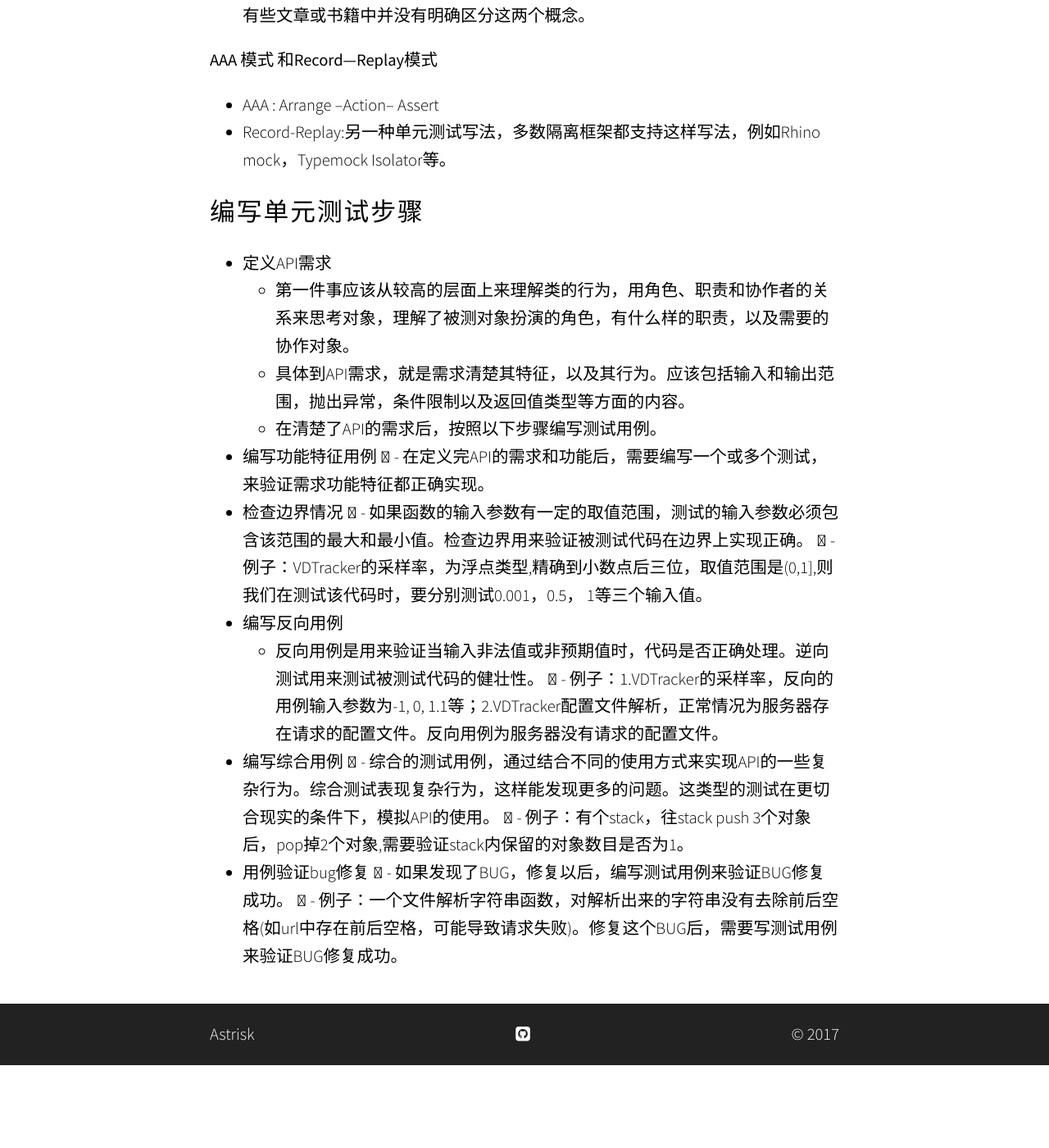
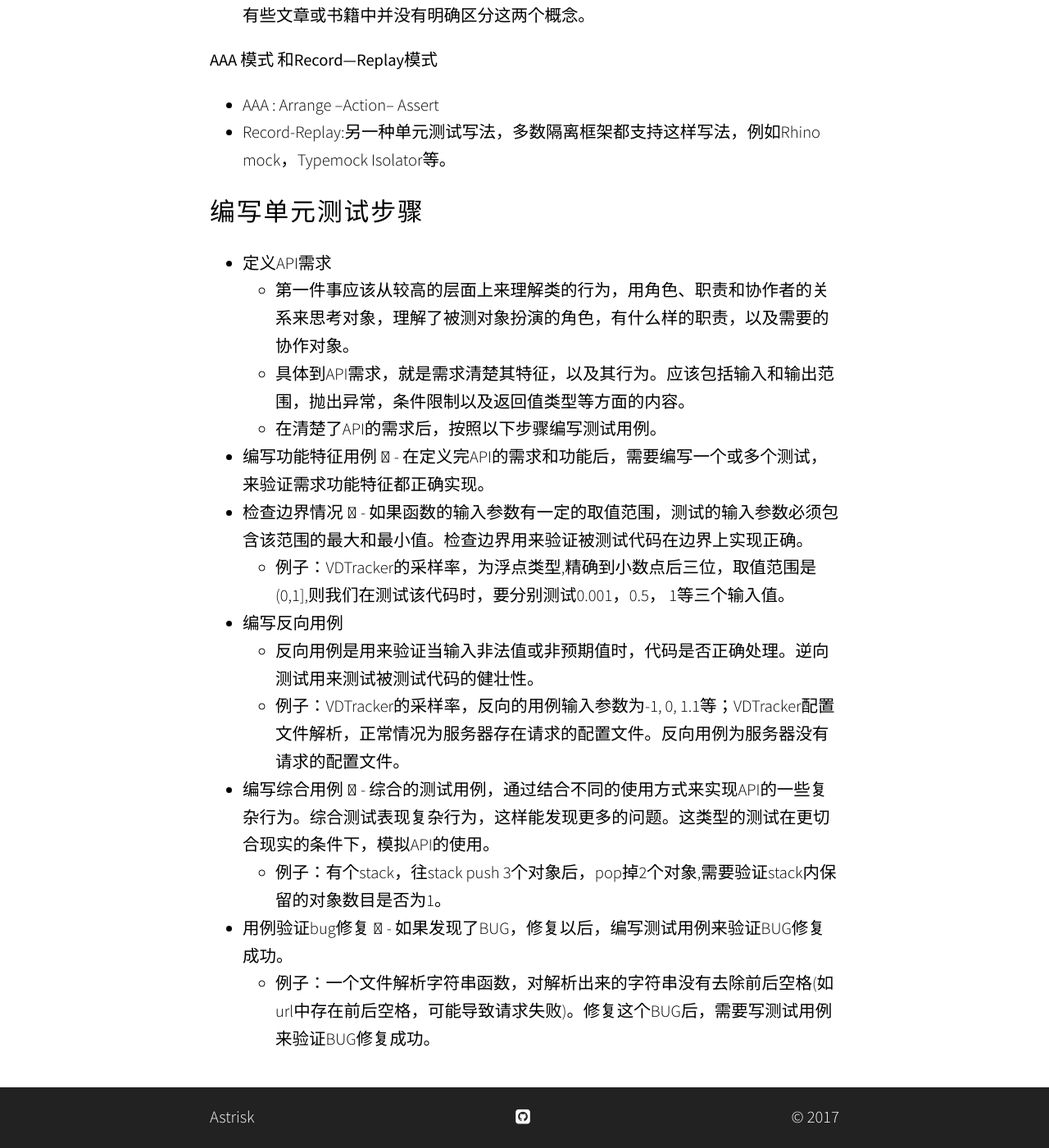
Before and after one commit to astrisk/astrisk.github.io, a Jekyll site: the page built from _posts/2017-04-26-unittest-introduction.md, in a window 1280 px wide and 1400 px high, scrolled down 1524 px. Shown: the whole window at 82% size. Built offline with Jekyll 4.4.1, drawn with Linux system fonts in a browser that asks for light colours; some web fonts are replaced; before the commit the page ends 2823 px from its top, so only the background shows below that.

Commit message:
更新格式

```diff
--- a/_posts/2017-04-26-unittest-introduction.md
+++ b/_posts/2017-04-26-unittest-introduction.md
@@ -47,13 +47,13 @@
 	- 在定义完API的需求和功能后，需要编写一个或多个测试，来验证需求功能特征都正确实现。
 - 检查边界情况
 	- 如果函数的输入参数有一定的取值范围，测试的输入参数必须包含该范围的最大和最小值。检查边界用来验证被测试代码在边界上实现正确。
-	- 例子：VDTracker的采样率，为浮点类型,精确到小数点后三位，取值范围是(0,1],则我们在测试该代码时，要分别测试0.001，0.5， 1等三个输入值。
+	- 例子：VDTracker的采样率，为浮点类型,精确到小数点后三位，取值范围是(0,1],则我们在测试该代码时，要分别测试0.001，0.5， 1等三个输入值。
 - 编写反向用例
 	- 反向用例是用来验证当输入非法值或非预期值时，代码是否正确处理。逆向测试用来测试被测试代码的健壮性。
-	- 例子：1.VDTracker的采样率，反向的用例输入参数为-1, 0, 1.1等；2.VDTracker配置文件解析，正常情况为服务器存在请求的配置文件。反向用例为服务器没有请求的配置文件。
+	- 例子：VDTracker的采样率，反向的用例输入参数为-1, 0, 1.1等；VDTracker配置文件解析，正常情况为服务器存在请求的配置文件。反向用例为服务器没有请求的配置文件。
 - 编写综合用例
 	- 综合的测试用例，通过结合不同的使用方式来实现API的一些复杂行为。综合测试表现复杂行为，这样能发现更多的问题。这类型的测试在更切合现实的条件下，模拟API的使用。
-	- 例子：有个stack，往stack push 3个对象后，pop掉2个对象,需要验证stack内保留的对象数目是否为1。
+	- 例子：有个stack，往stack push 3个对象后，pop掉2个对象,需要验证stack内保留的对象数目是否为1。
 - 用例验证bug修复
 	- 如果发现了BUG，修复以后，编写测试用例来验证BUG修复成功。
-	- 例子：一个文件解析字符串函数，对解析出来的字符串没有去除前后空格(如url中存在前后空格，可能导致请求失败)。修复这个BUG后，需要写测试用例来验证BUG修复成功。
+	- 例子：一个文件解析字符串函数，对解析出来的字符串没有去除前后空格(如url中存在前后空格，可能导致请求失败)。修复这个BUG后，需要写测试用例来验证BUG修复成功。
```
